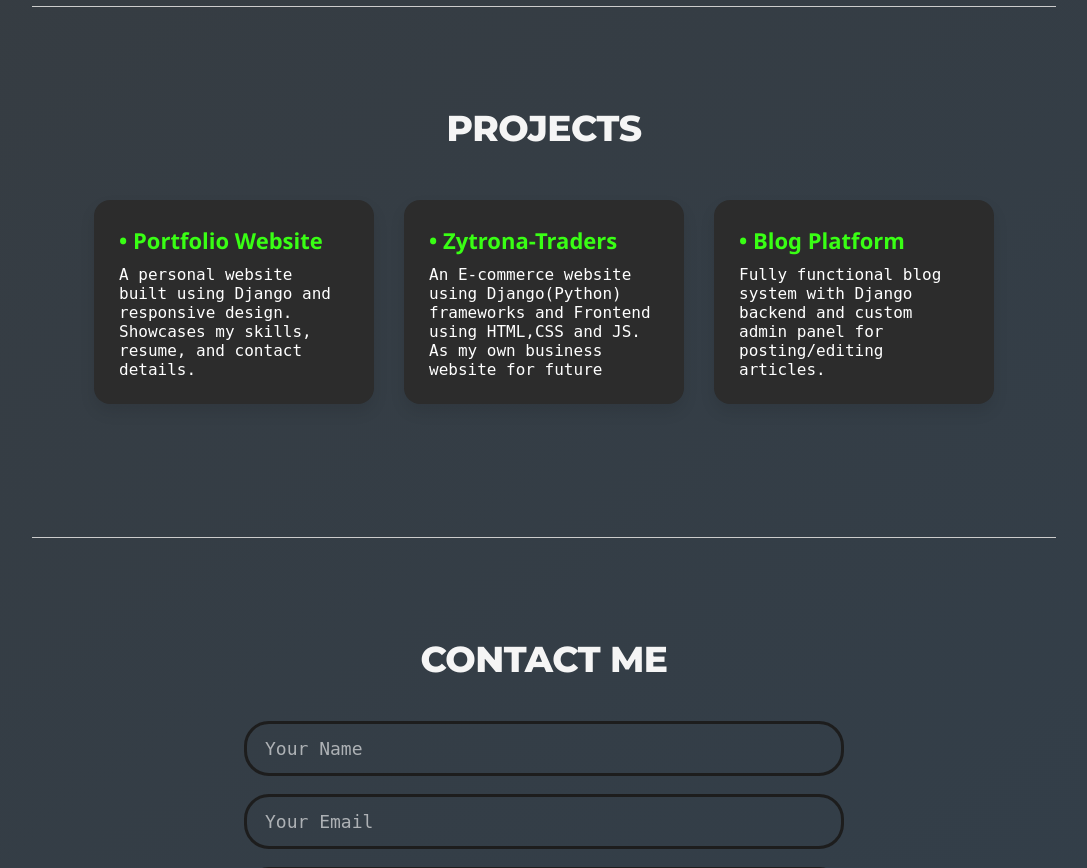
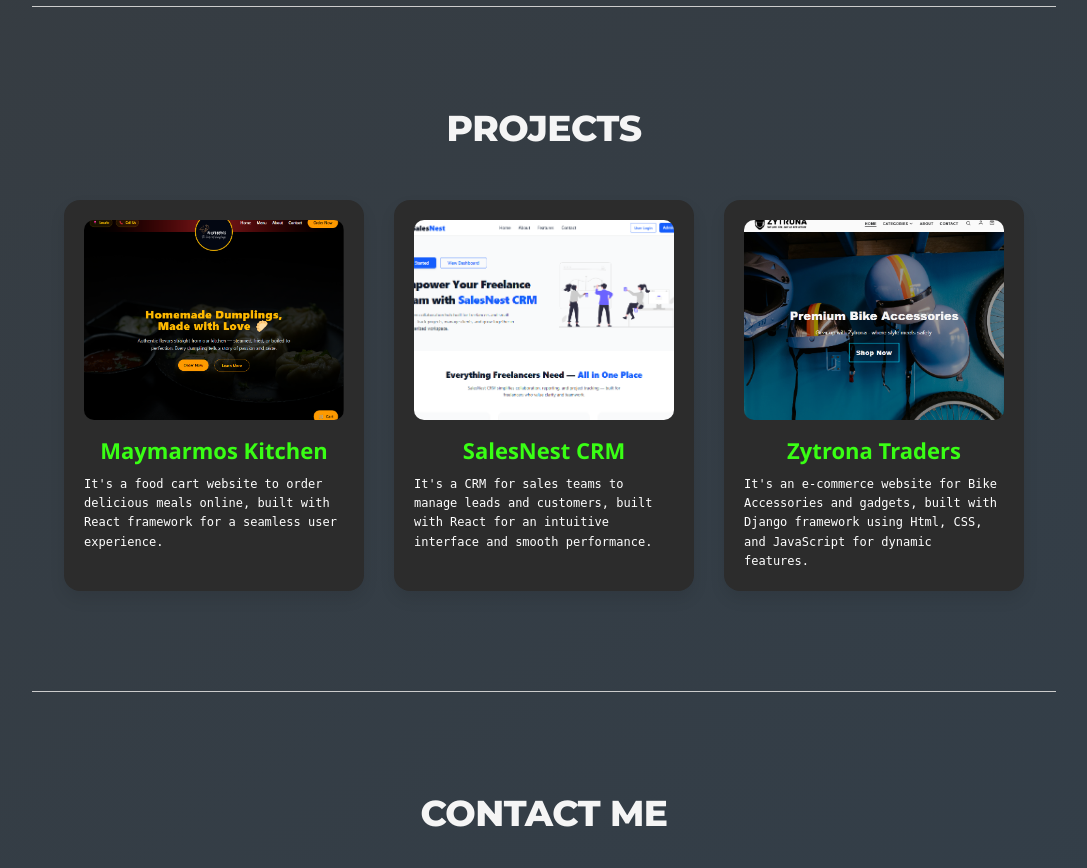
Before and after one commit to khanarmughan71-dev/armughan-dev-site, a Django app: page / in a window 1280 px wide. Shown: the part 2191-3059 px from the top of the page, without its empty margins (96-1183 px from the left). Run offline with Django 5.2, Linux system fonts and the light colour scheme.

Commit message:
changes in project section base and style

```diff
--- a/blog/static/blog/css/style.css
+++ b/blog/static/blog/css/style.css
@@ -451,7 +451,6 @@ html {
   background-color: transparent;
   text-align: center;
   min-height: 450px;
-  height: auto;
   box-sizing: border-box;
   overflow: hidden;
 }
@@ -469,31 +468,96 @@ html {
   gap: 30px;
 }
 
+/* Card */
 .project-card {
-  background: #2c2c2c; /* lighter fixed dark color */
+  background: #2c2c2c;
   border-radius: 16px;
-  padding: 25px;
-  width: 280px;
+  padding: 20px;
+  width: 300px;
+  text-align: left;
+  text-decoration: none;
   box-shadow: 0 8px 16px rgba(0, 0, 0, 0.09);
-  text-align: left;
   transition: all 0.4s ease-in-out;
 }
 
+/* Card hover (you already like this) */
 .project-card:hover {
   transform: translateY(-6px);
   box-shadow: 0 6px 16px rgba(57, 255, 20, 0.6);
 }
 
+/* Image container */
+.project-image {
+  position: relative;   /* REQUIRED */
+  height: 200px;
+  border-radius: 10px;
+  overflow: hidden;
+  margin-bottom: 15px;
+}
+
+/* Image hover only */
+.project-image img {
+  width: 100%;
+  height: 100%;
+  object-fit: cover;
+
+  /* FIX */
+  transform: scale(1);
+  transition: transform 0.6s ease, filter 0.6s ease;
+}
+
+.project-card:hover .project-image img {
+  transform: scale(1.12);
+  filter: blur(2px) brightness(0.6);
+}
+
+.visit-text {
+  position: absolute;
+  inset: 0;
+  display: flex;
+  justify-content: center;
+  align-items: center;
+
+  font-size: 16px;
+  font-weight: bold;
+  letter-spacing: 1px;
+  color: #39ff14;
+  font-family: "Fira Code", monospace;
+
+  background: rgba(0, 0, 0, 0.5);
+  opacity: 0;
+  transition: opacity 0.4s ease;
+}
+
+/* Show text on hover */
+.project-card:hover .visit-text {
+  opacity: 1;
+}
+
+.project-card:hover .project-image img {
+  transform: scale(1.15);
+}
+
+/* Text */
 .project-card h3 {
+  display: flex;
+  justify-content: center;
+  align-items: center;
   color: #39ff14;
   margin-bottom: 10px;
   font-size: 22px;
 }
 
+.project-card h3:hover {
+  text-decoration: underline;
+  transition: all 0.15s ease-in-out;
+}
+
 .project-card p {
-  color: #fff;
-  font-size: 16px;
-  font-family: "Fira Code", monospace; /* developer aesthetic */
+  color: #ffffff;
+  font-size: 12px;
+  line-height: 1.6;
+  font-family: "Fira Code", monospace;
 }
 
 .contact {
--- a/blog/templates/blog/base.html
+++ b/blog/templates/blog/base.html
@@ -152,19 +152,45 @@
 
 <section class="projects-section" data-aos="fade-right" data-aos-duration="1200">
   <h2>PROJECTS</h2>
+
   <div class="projects-container">
-    <div class="project-card">
-      <h3>• Portfolio Website</h3>
-      <p>A personal website built using Django and responsive design. Showcases my skills, resume, and contact details.</p>
-    </div>
-    <div class="project-card">
-      <h3>• Zytrona-Traders</h3>
-      <p>An E-commerce website using Django(Python) frameworks and Frontend using HTML,CSS and JS. As my own business website for future</p>
-    </div>
-    <div class="project-card">
-      <h3>• Blog Platform</h3>
-      <p>Fully functional blog system with Django backend and custom admin panel for posting/editing articles.</p>
-    </div>
+
+    <a href="https://maymarmos-website.vercel.app" target="_blank" class="project-card">
+      <div class="project-image">
+        <img src="{% static 'blog/images/maymarmos.png' %}" alt="Portfolio Website">
+        <span class="visit-text">VISIT⇒</span>
+      </div>
+      <h3>Maymarmos Kitchen</h3>
+      <p>
+        It's a food cart website to order delicious meals online,
+        built with React framework for a seamless user experience.
+      </p>
+    </a>
+
+    <a href="https://salesnest-frontend.vercel.app" target="_blank" class="project-card">
+      <div class="project-image">
+        <img src="{% static 'blog/images/salesnest.png' %}" alt="Zytrona Traders">
+        <span class="visit-text">VISIT⇒</span>
+      </div>
+      <h3>SalesNest CRM</h3>
+      <p>
+        It's a CRM for sales teams to manage leads and customers,
+        built with React for an intuitive interface and smooth performance.
+      </p>
+    </a>
+
+    <a target="_blank" class="project-card">
+      <div class="project-image">
+        <img src="{% static 'blog/images/zytrona.png' %}" alt="Blog Platform">
+        <span class="visit-text">VISIT⇒</span>
+      </div>
+      <h3>Zytrona Traders</h3>
+      <p>
+        It's an e-commerce website for Bike Accessories and gadgets,
+        built with Django framework using Html, CSS, and JavaScript for dynamic features.
+      </p>
+    </a>
+
   </div>
 </section>
 
```
Also changed, not shown: blog/static/blog/images/maymarmos.png (added), blog/static/blog/images/salesnest.png (added), blog/static/blog/images/zytrona.png (added).
